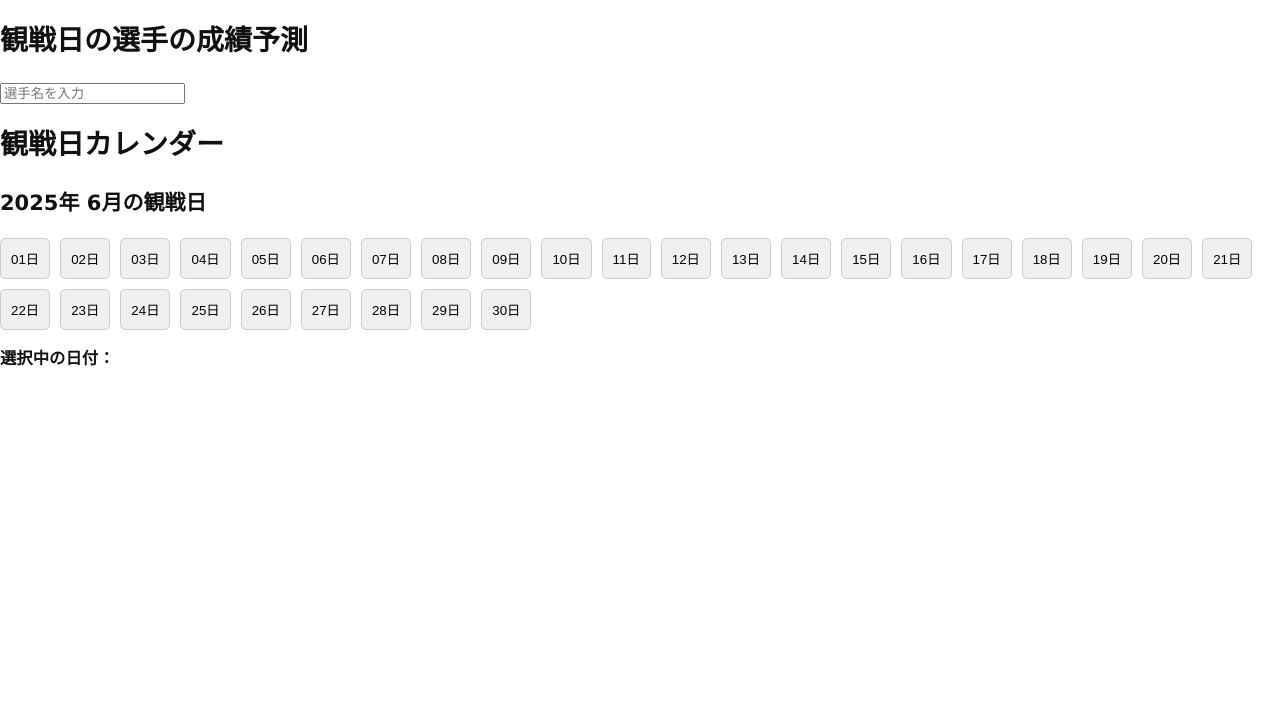
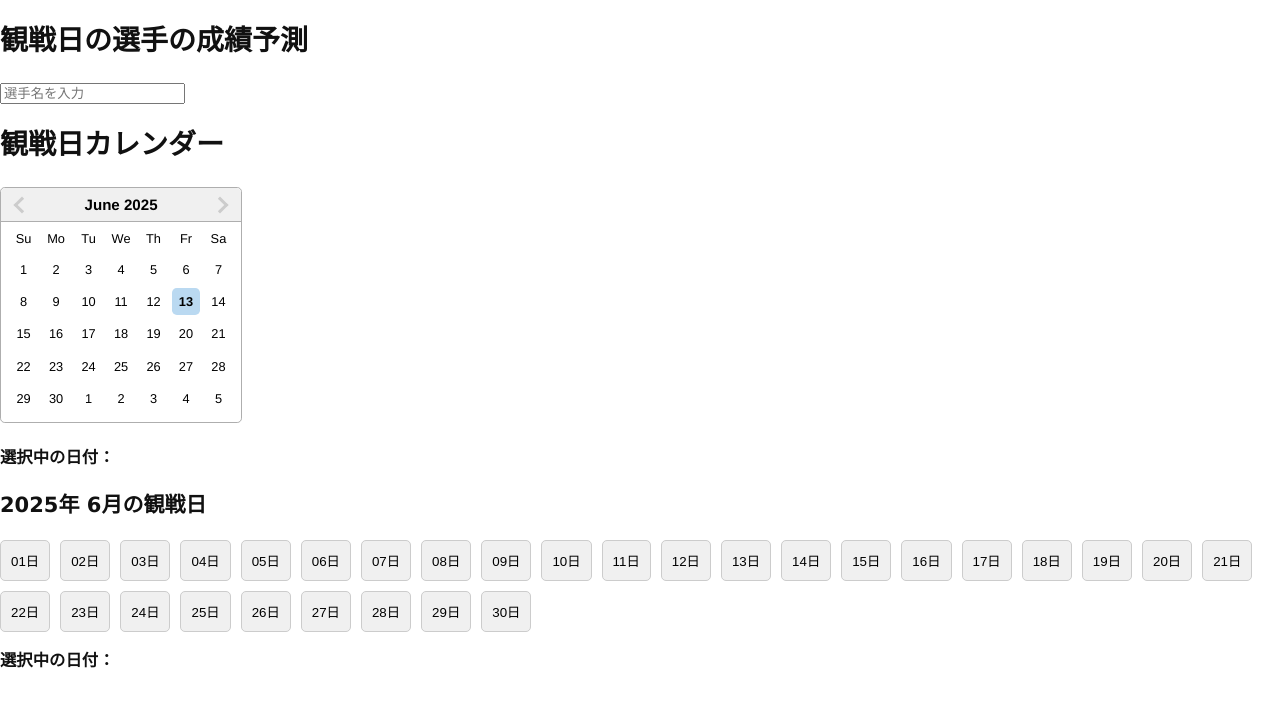
Before and after one commit to ikegodDF/baseball_stats, a React (Vite) app in the folder frontend/: page / in a window 1280 px wide. Shown: the top 706 px of the page. Built offline with nearby package versions, Linux system fonts and the light colour scheme.

Commit message:
DatePickerCalendar create

```diff
--- a/frontend/package.json
+++ b/frontend/package.json
@@ -14,6 +14,7 @@
   "description": "",
   "dependencies": {
     "react": "^18.2.0",
+    "react-datepicker": "^8.4.0",
     "react-dom": "^18.2.0"
   },
   "devDependencies": {
--- a/frontend/src/App.jsx
+++ b/frontend/src/App.jsx
@@ -1,10 +1,13 @@
 import React from "react";
 import { Calendar } from "./components/Calendar";
+import "./App.css";
+import { CheckCalendar } from "./components/CheckCalendar/CheckCalendar";
 
 function App() {
   return (
     <div className="App">
       <h1>観戦日カレンダー</h1>
+      <CheckCalendar />
       <Calendar />
     </div>
   );
--- a/frontend/src/components/Calendar.jsx
+++ b/frontend/src/components/Calendar.jsx
@@ -2,8 +2,10 @@ import React, { useState } from "react";
 import { DaySelector } from "./DaySelector";
 
 export const Calendar = () => {
+  // 選択日付の管理(React特有の管理)
   const [selectedDates, setSelectedDates] = useState([]);
 
+  // クリック時の動作(on/off切り替え)
   const toggleDate = (date) => {
     setSelectedDates((prevDates) =>
       prevDates.includes(date)
@@ -32,6 +34,7 @@ export const Calendar = () => {
       <h2>
         {year}年 {month + 1}月の観戦日
       </h2>
+      {/* 日付ごとにDaySelectorコンポーネントを表示(DaySelectorの中身は親から渡すデータ) */}
       <div style={{ display: "flex", flexWrap: "wrap", gap: "10px" }}>
         {days.map((date) => (
           <DaySelector
--- /dev/null
+++ b/frontend/src/components/CheckCalendar/CheckCalendar.css
@@ -0,0 +1,5 @@
+.selected-day {
+  background-color: #3f51b5;
+  color: white;
+  border-radius: 50%;
+}
--- /dev/null
+++ b/frontend/src/components/CheckCalendar/CheckCalendar.jsx
@@ -0,0 +1,41 @@
+import React, { useState } from "react";
+import DatePicker from "react-datepicker";
+import "react-datepicker/dist/react-datepicker.css";
+
+import "./CheckCalendar.css";
+
+export const CheckCalendar = () => {
+  const [selectedDates, setSelectedDates] = useState([]);
+
+  const toggleDate = (date) => {
+    const key = date.toDateString();
+    const exists = selectedDates.find((d) => d.toDateString() === key);
+    const next = exists
+      ? selectedDates.filter((d) => d.toDateString() !== key)
+      : [...selectedDates, date];
+    setSelectedDates(next);
+  };
+
+  const isSelected = (date) => {
+    return selectedDates.some((d) => d.toDateString() === date.toDateString());
+  };
+
+  return (
+    <div>
+      <DatePicker
+        inline
+        onChange={toggleDate}
+        highlightDates={selectedDates}
+        dayClassName={(date) =>
+          isSelected(date) ? "selected-date" : "undefined"
+        }
+      />
+      <h3>選択中の日付：</h3>
+      <ul>
+        {selectedDates.map((date) => (
+          <li key={date.toISOString()}>{date.toLocaleDateString()}</li>
+        ))}
+      </ul>
+    </div>
+  );
+};
```
Also changed, not shown: frontend/src/App.css (added), 1 other file (tests, documents, lock files or other folders).
